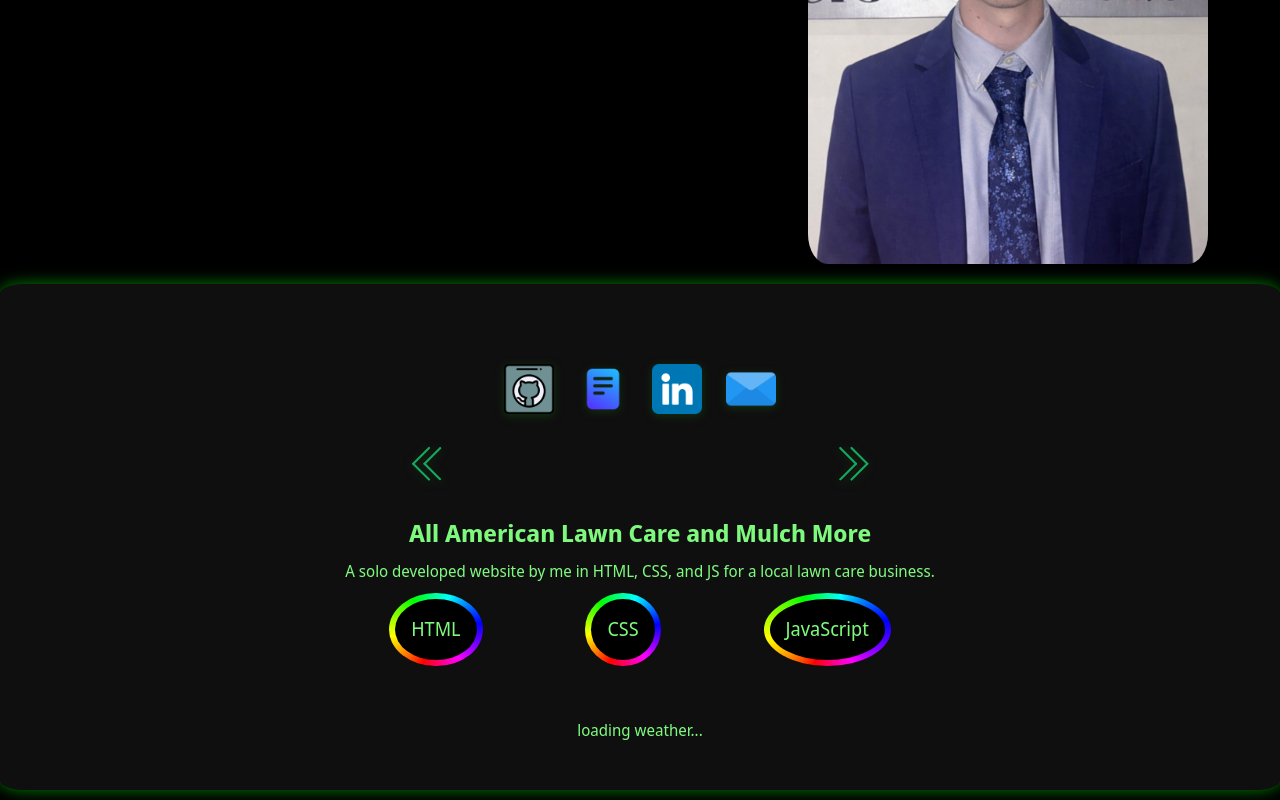
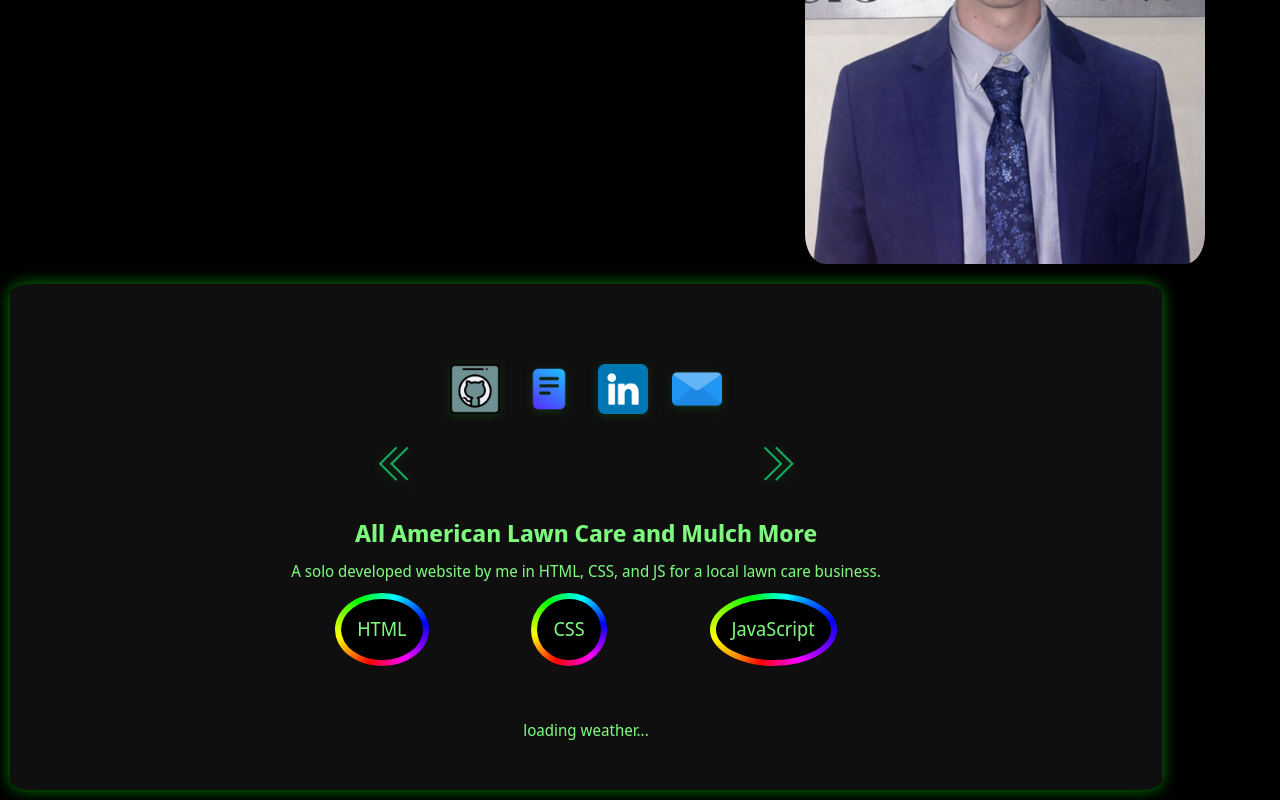
Before and after one commit to Korbanzo/Portfolio, a React (Vite) app: page / in a window 1280 px wide. Shown: the part 376-1176 px from the top of the page. Built offline with nearby package versions, Linux system fonts and the light colour scheme; no server answers; a web font is replaced by a local one.

Commit message:
Changing some stylings

```diff
--- a/src/components/ClearContainer.jsx
+++ b/src/components/ClearContainer.jsx
@@ -8,8 +8,8 @@ const ClearContainer = ({ children }) => {
                 flexDirection: 'column',
                 backgroundColor: 'rgba(31, 31, 31, 0.5)',
                 minHeight: '100%',
-                minWidth: '100vw',
-                maxWidth: '100vw',
+                minWidth: '90vw',
+                maxWidth: '90vw',
                 borderRadius: '2%',
                 boxShadow: '0px 0px 15px green',
                 color: '#7ef97e',
--- a/src/components/ToolBar.jsx
+++ b/src/components/ToolBar.jsx
@@ -1,11 +1,9 @@
-import { div } from "three/tsl";
-
 const ToolBar = () => {
 
 
 
     return (
-        <div style={{display: 'flex', flexDirection: 'row', flexWrap: 'wrap', justifyContent: 'space-evenly', backgroundColor: 'rgb(0, 0, 0, 0.5)', height: '30px'}}>
+        <div style={{display: 'flex', flexDirection: 'row', flexWrap: 'wrap', justifyContent: 'space-evenly', backgroundColor: 'rgb(0, 0, 0, 0.5)', height: '30px', width: '100vw'}}>
 
             <button className="tool_bar_btn" onClick={() => {window.location.href = "#project_browser"}}>Projects</button>
             <button className="tool_bar_btn" onClick={() => {window.location.href = "/contact/contact.html"}}>That one</button>
--- a/src/index.css
+++ b/src/index.css
@@ -206,7 +206,7 @@ body {
   max-width: 400px;
 }
 
-@media (max-width: 1060px) {
+@media (max-width: 1079px) {
   .pfp {
     width: 250px;
   }
```
